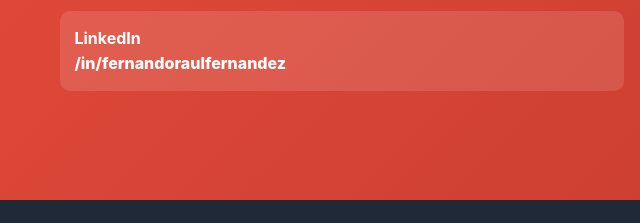
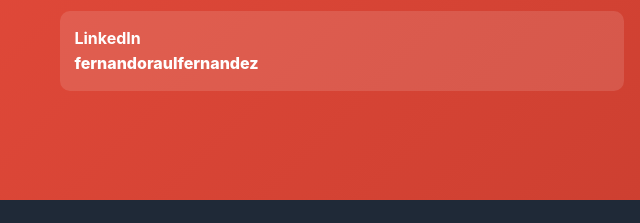
Before and after one commit to PromFer084/N8N, a plain HTML site: page index.html in a window 1280 px wide. Shown: the part 2489-2712 px from the top of the page, 0-640 px from the left. Drawn offline with Linux system fonts and the light colour scheme.

Commit message:
Update index.html

```diff
--- a/index.html
+++ b/index.html
@@ -376,7 +376,7 @@
             <div><strong>Email</strong><br><a href="mailto:fernandomfer85@gmail.com">fernandomfer85@gmail.com</a></div>
           </div>
           <div class="contact-method">
-            <div><strong>LinkedIn</strong><br><a href="https://www.linkedin.com/in/fernandoraulfernandez/" target="_blank" rel="noopener">/in/fernandoraulfernandez</a></div>
+            <div><strong>LinkedIn</strong><br><a href="https://www.linkedin.com/in/fernandoraulfernandez/" target="_blank" rel="noopener">fernandoraulfernandez</a></div>
           </div>
         </div>
 
```
